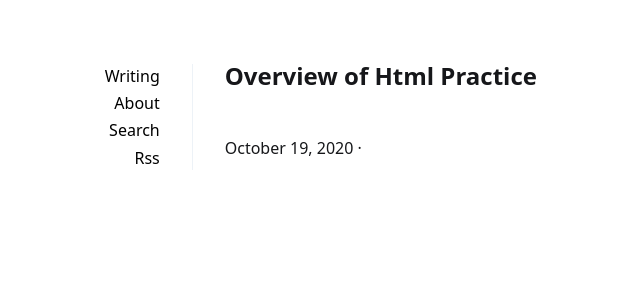
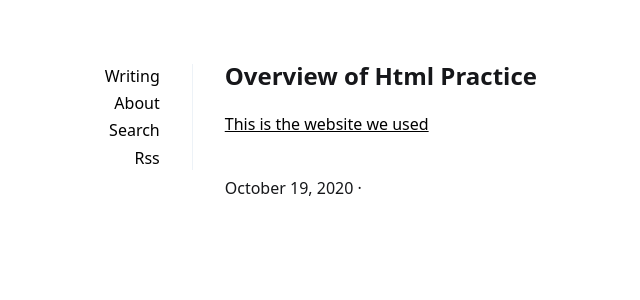
Before and after one commit to Osvaldo178/Osvaldo178.github.io, a Jekyll site: the page built from _posts/2020-10-19-Overview-of-Html-Practice.md, in a window 1280 px wide. Shown: the top 300 px of the page, without its empty margins (128-768 px from the left). Built offline with Jekyll 4.4.1, drawn with Linux system fonts in a browser that asks for light colours.

Commit message:
added link

```diff
--- a/_posts/2020-10-19-Overview-of-Html-Practice.md
+++ b/_posts/2020-10-19-Overview-of-Html-Practice.md
@@ -5,3 +5,5 @@ description:
 summary:
 tags:
 ---
+
+[This is the website we used](https://www.learn-html.org/en/Hello%2C_World%21)
```
